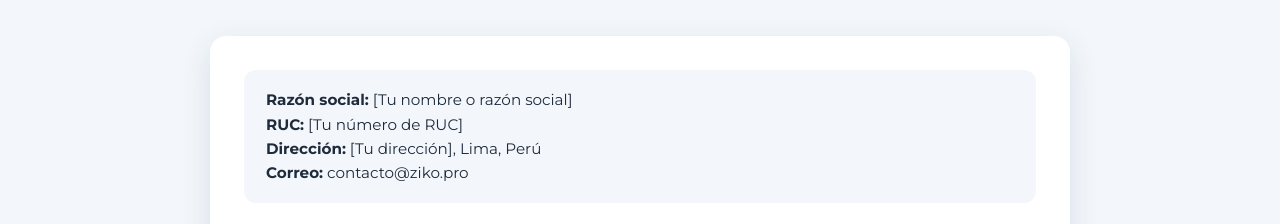
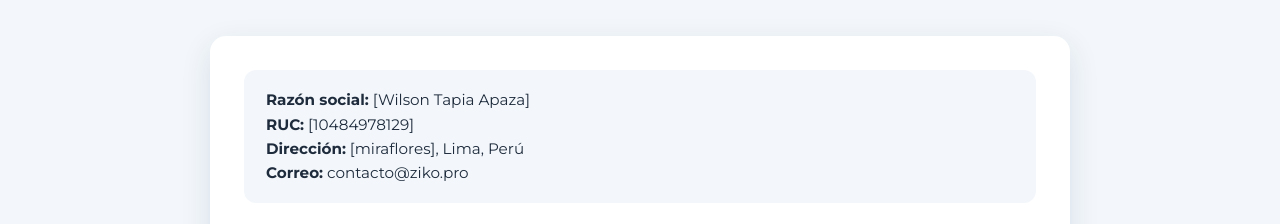
Before and after one commit to zikopro820/ziko, a plain HTML site: page reclamaciones.html in a window 1280 px wide. Shown: the part 470-694 px from the top of the page. Drawn offline with Linux system fonts and the light colour scheme.

Commit message:
Update company details in reclamaciones.html

```diff
--- a/reclamaciones.html
+++ b/reclamaciones.html
@@ -62,9 +62,9 @@
       <form id="reclamoForm" class="box legal reveal" style="max-width:860px">
         <div class="company-box">
           <!-- ⚠️ COMPLETA CON TUS DATOS REALES -->
-          <strong>Razón social:</strong> [Tu nombre o razón social]<br>
-          <strong>RUC:</strong> [Tu número de RUC]<br>
-          <strong>Dirección:</strong> [Tu dirección], Lima, Perú<br>
+          <strong>Razón social:</strong> [Wilson Tapia Apaza]<br>
+          <strong>RUC:</strong> [10484978129]<br>
+          <strong>Dirección:</strong> [miraflores], Lima, Perú<br>
           <strong>Correo:</strong> contacto@ziko.pro
         </div>
         <p><strong>Hoja de reclamación N°:</strong> <span id="hoja"></span> &nbsp;·&nbsp; <strong>Fecha:</strong> <span id="fecha"></span></p>
```
